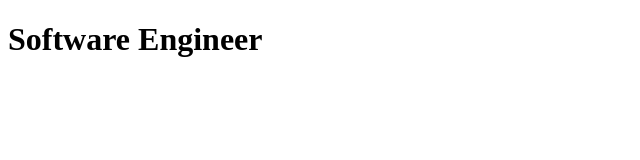
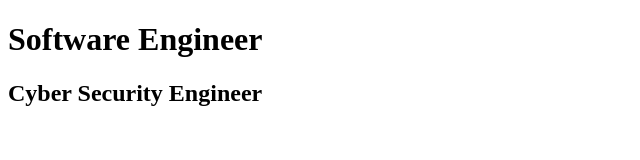
Before and after one commit to PritamKumarKundu/my-third-repo, a plain HTML site: page index.html in a window 1280 px wide. Shown: the whole page, without its empty margins (0-640 px from the left). Drawn offline with Linux system fonts and the light colour scheme.

Commit message:
added header

```diff
--- a/index.html
+++ b/index.html
@@ -8,5 +8,6 @@
 </head>
 <body>
     <h1>Software Engineer</h1>
+    <h2>Cyber Security Engineer</h2>
 </body>
 </html>
```
